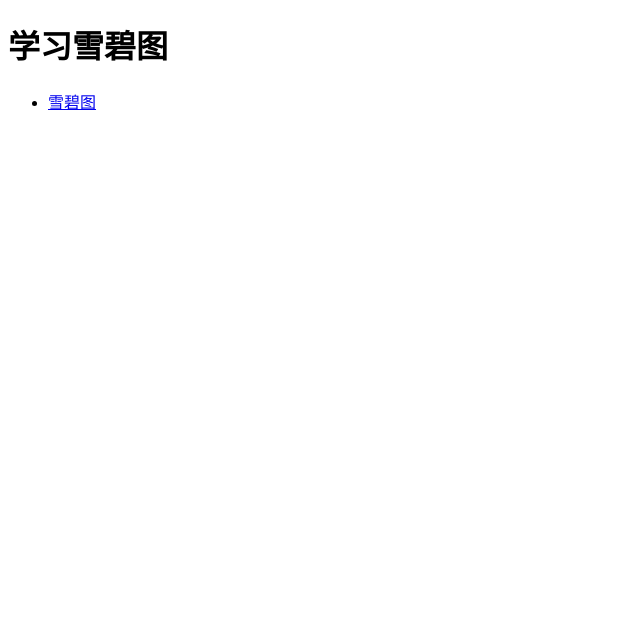
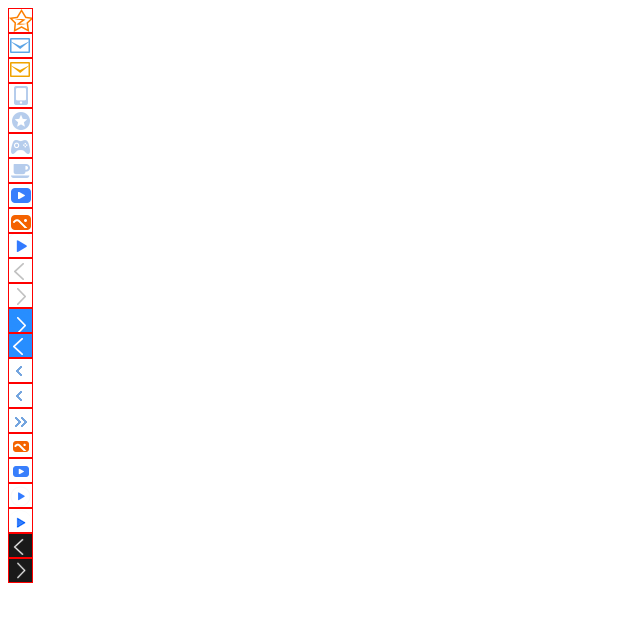
Before and after one commit to logicwang/css-sprite, a plain HTML site: page index.html in a window 1280 px wide. Shown: the whole page, without its empty margins (0-640 px from the left). Drawn offline with Linux system fonts and the light colour scheme.

Commit message:
雪碧图

```diff
--- a/index.html
+++ b/index.html
@@ -1,22 +1,161 @@
 <!DOCTYPE html>
 <html lang="en">
-
 <head>
     <meta charset="UTF-8">
     <meta http-equiv="X-UA-Compatible" content="IE=edge">
     <meta name="viewport" content="width=device-width, initial-scale=1.0">
     <title>Document</title>
+    <style>
+        .warpper  {
+            background-image: url("icons.png");
+            height: 23px;
+            width: 23px;
+            border: 1px solid red;
+        }
+        .star  {
+            background-position: 0px -149px;
+        }
+        .star:hover  {
+            background-position: 0px -99px;
+        }
+        .email  {
+            background-position: 1px -195px;
+        }
+        .qq{
+            background-position: 1px -246px;
+        }
+        .qw{
+            background-position: -15px -297px;
+        }
+        .qe{
+            background-position: -15px -346px;
+        }
+        .qr{
+            background-position: -15px -393px;
+        }
+        .qa{
+            background-position: -15px -446px;
+        }
+        .qd{
+            background-position: 2px -495px;
+        }
+
+        .qlo{
+            background-position: 2px -543px;
+        }
+        .lop{
+            background-position: -4px -602px;
+        }
+        .mlk{
+            background-position: -10px -658px;
+        }
+        .iop{
+            background-position: -11px -708px;
+        }
+        .kol{
+            background-position: -11px -754px;
+        }
+        .mk{
+            background-position: -11px -808px;
+        }
+        .k{
+            background-position: 7px -843px;
+        }
+        .p{
+            background-position: 7px -843px;
+        }
+        .o{
+            background-position: 18px -992px;
+        }
+        .n{
+            background-position: 4px -1043px;
+        }
+        .i{
+            background-position: 4px -1093px;
+        }
+        .h{
+            background-position: 1px -1148px;
+        }
+        .c{
+            background-position: -2px -1199px;
+        }
+        .m{
+            background-position: -10px -1258px;
+        }
+        .r{
+            background-position: -10px -1309px;
+        }
+    </style>
 </head>
+<body>
+    <div class="warpper star">
 
-<body>
-    <div class="xuebi">
-        <h1>学习雪碧图</h1>
-        <ul>
-            <li>
-                <a href="./index3.html">雪碧图</a>
-            </li>
-        </ul>
+    </div>
+    <div class="warpper email">
+
+    </div>
+    <div class="warpper qq">
+
+    </div>
+    <div class="warpper qw">
+
+    </div>
+    <div class="warpper qe">
+
+    </div>
+    <div class="warpper qr">
+
+    </div>
+    <div class="warpper qa">
+
+    </div>
+    <div class="warpper qd">
+
+    </div>
+    <div class="warpper qlo">
+
+    </div>
+    <div class="warpper lop">
+
+    </div>
+    <div class="warpper mlk">
+
+    </div>
+    <div class="warpper iop">
+
+    </div>
+    <div class="warpper kol">
+
+    </div>
+    <div class="warpper mk">
+
+    </div>
+    <div class="warpper k">
+
+    </div>
+    <div class="warpper p">
+
+    </div>
+    <div class="warpper o">
+
+    </div>
+    <div class="warpper n">
+
+    </div>
+    <div class="warpper i">
+
+    </div>
+    <div class="warpper h">
+
+    </div>
+    <div class="warpper c">
+
+    </div>
+    <div class="warpper m">
+
+    </div>
+    <div class="warpper r">
+
     </div>
 </body>
-
 </html>
```
Also changed, not shown: 1 other file.
